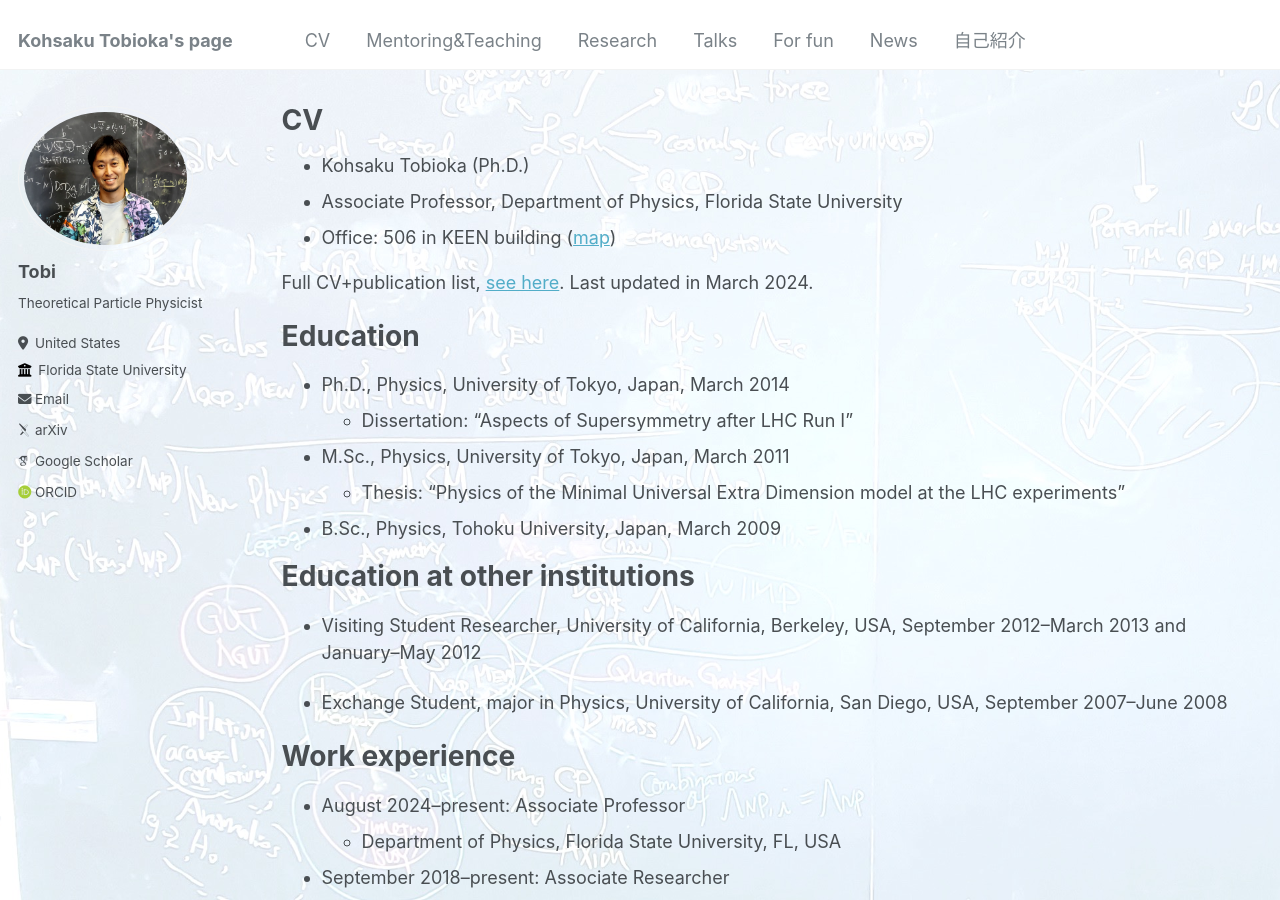
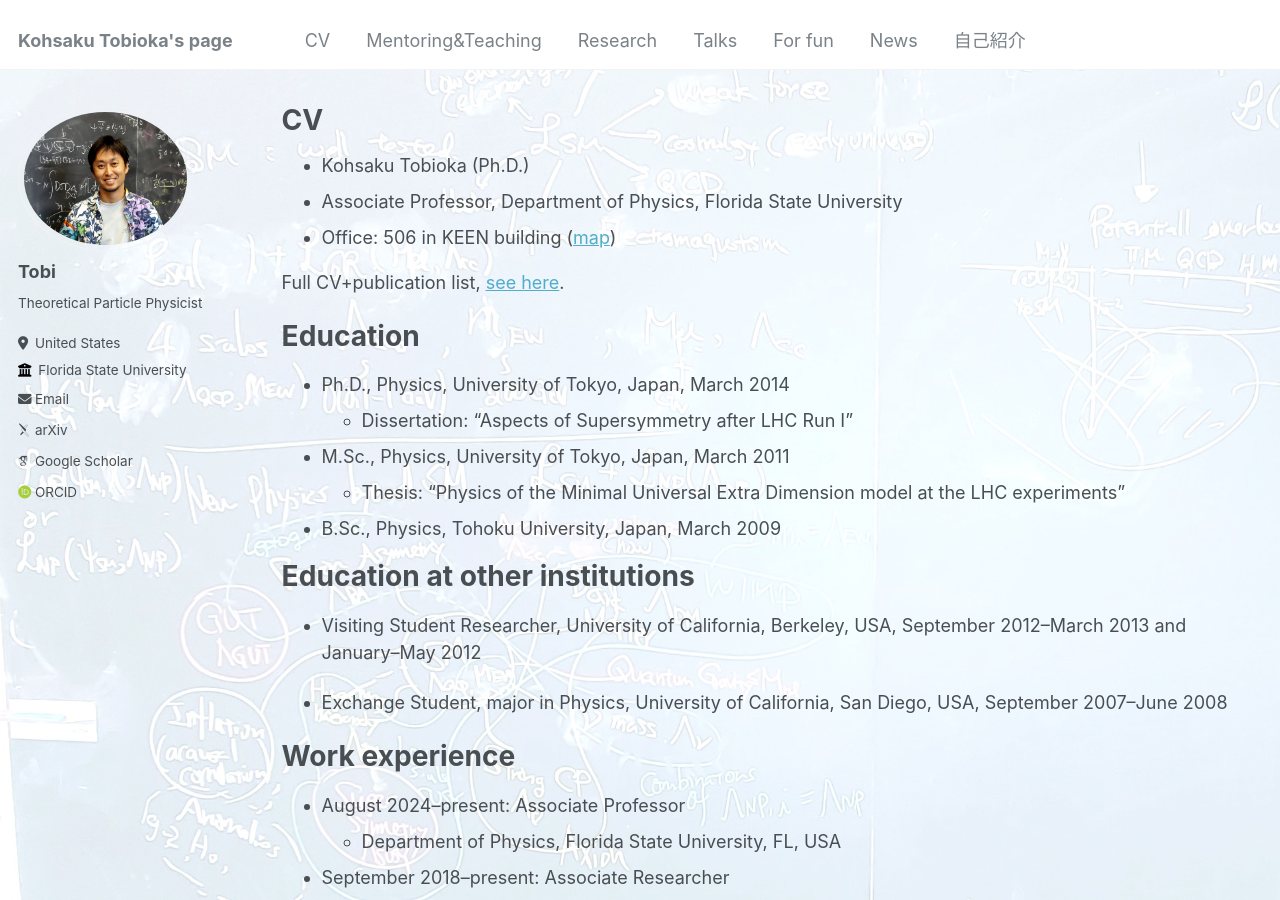
Before and after one commit to Kohsaku-Tobioka/Kohsaku-Tobioka.github.io, a Jekyll site: the page built from _pages/cv.md, in a window 1280 px wide and 900 px high. Built offline with Jekyll 4.4.1, drawn with Linux system fonts in a browser that asks for light colours; some web fonts are replaced.

Commit message:
modified cv

```diff
--- a/_pages/cv.md
+++ b/_pages/cv.md
@@ -13,7 +13,7 @@ redirect_from:
 * Associate Professor, Department of Physics, Florida State University
 * Office: 506 in KEEN building ([map](https://maps.app.goo.gl/7BGmwjZ934AEqhgdA))
 
-Full CV+publication list, [see here](/files/CV+publist_Tobiokafrom2024March.pdf). Last updated in March 2024.
+Full CV+publication list, [see here](/files/CV+publist_Tobiokafrom2024March.pdf).
 
 
 Education
```
